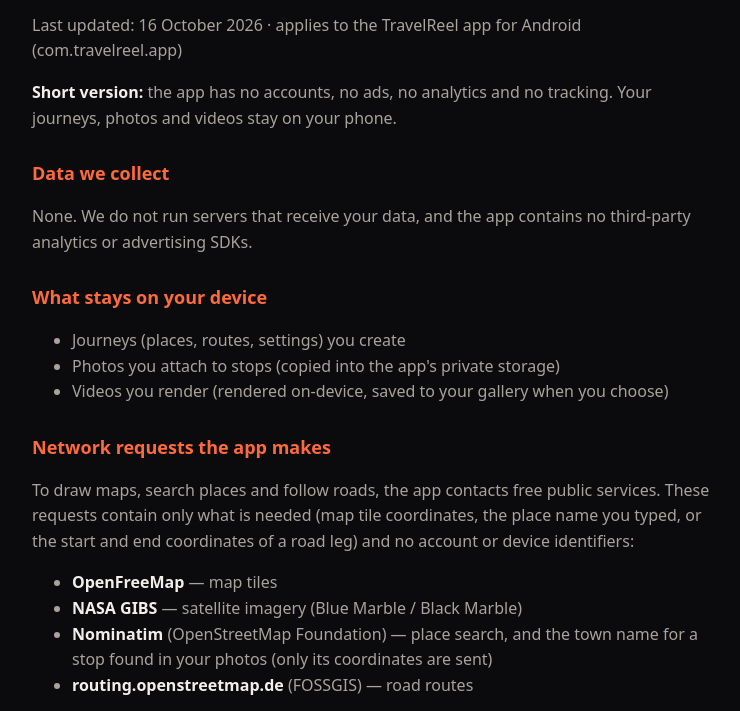
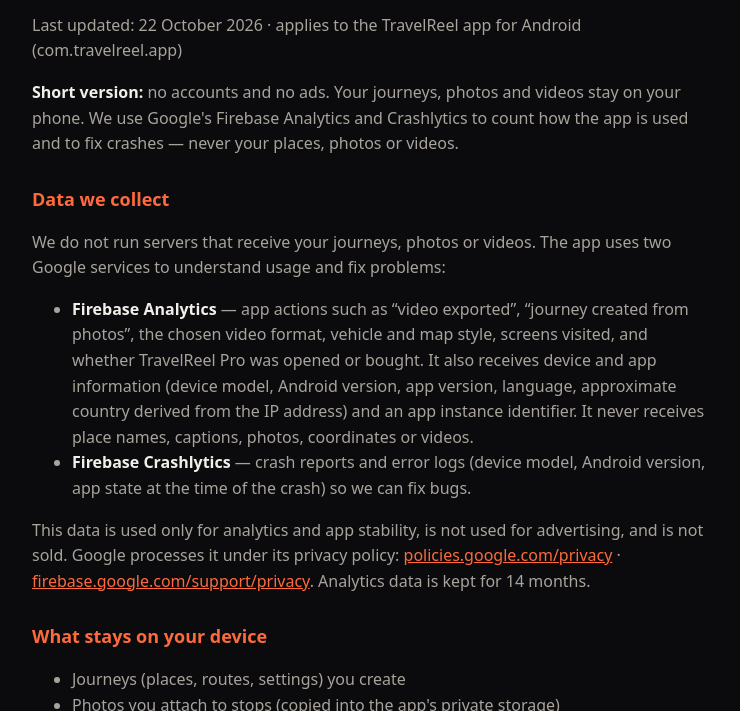
Before and after one commit to saurabhthesuperhero/travelreel, a plain HTML site: page privacy.html in a window 1280 px wide. Shown: the part 88-799 px from the top of the page, without its empty margins (268-1008 px from the left). Drawn offline with Linux system fonts and the light colour scheme.

Commit message:
Privacy: disclose Firebase Analytics + Crashlytics (2.0.1)

```diff
--- a/privacy.html
+++ b/privacy.html
@@ -9,10 +9,13 @@
 p,li{color:var(--mute)}strong{color:var(--fg)}
 </style></head><body><main>
 <h1>TravelReel Privacy Policy</h1>
-<p>Last updated: 16 October 2026 · applies to the TravelReel app for Android (com.travelreel.app)</p>
-<p><strong>Short version:</strong> the app has no accounts, no ads, no analytics and no tracking. Your journeys, photos and videos stay on your phone.</p>
+<p>Last updated: 22 October 2026 · applies to the TravelReel app for Android (com.travelreel.app)</p>
+<p><strong>Short version:</strong> no accounts and no ads. Your journeys, photos and videos stay on your phone. We use Google's Firebase Analytics and Crashlytics to count how the app is used and to fix crashes — never your places, photos or videos.</p>
 <h2>Data we collect</h2>
-<p>None. We do not run servers that receive your data, and the app contains no third-party analytics or advertising SDKs.</p>
+<p>We do not run servers that receive your journeys, photos or videos. The app uses two Google services to understand usage and fix problems:</p>
+<ul><li><strong>Firebase Analytics</strong> — app actions such as “video exported”, “journey created from photos”, the chosen video format, vehicle and map style, screens visited, and whether TravelReel Pro was opened or bought. It also receives device and app information (device model, Android version, app version, language, approximate country derived from the IP address) and an app instance identifier. It never receives place names, captions, photos, coordinates or videos.</li>
+<li><strong>Firebase Crashlytics</strong> — crash reports and error logs (device model, Android version, app state at the time of the crash) so we can fix bugs.</li></ul>
+<p>This data is used only for analytics and app stability, is not used for advertising, and is not sold. Google processes it under its privacy policy: <a href="https://policies.google.com/privacy" style="color:var(--accent)">policies.google.com/privacy</a> · <a href="https://firebase.google.com/support/privacy" style="color:var(--accent)">firebase.google.com/support/privacy</a>. Analytics data is kept for 14 months.</p>
 <h2>What stays on your device</h2>
 <ul><li>Journeys (places, routes, settings) you create</li><li>Photos you attach to stops (copied into the app's private storage)</li><li>Videos you render (rendered on-device, saved to your gallery when you choose)</li></ul>
 <h2>Network requests the app makes</h2>
@@ -24,9 +27,9 @@
 <h2>Permissions</h2>
 <ul><li><strong>Photos / media</strong> — only when you pick a photo or save a video</li><li><strong>Photo location</strong> — with “From my trip photos”, the app reads the GPS tags stored in the photos you pick, on your device, to place your stops. It never reads your phone's current location.</li><li><strong>Internet</strong> — maps, search and routing as above</li></ul>
 <h2>Children</h2>
-<p>The app does not knowingly collect any data from anyone, including children.</p>
+<p>TravelReel is not directed at children under 13, and we do not knowingly collect personal information from them.</p>
 <h2>Deleting your data</h2>
-<p>Delete a journey or video inside the app, or uninstall the app to remove everything it stored.</p>
+<p>Delete a journey or video inside the app, or uninstall the app to remove everything it stored on your phone. To ask for deletion of analytics data linked to your app instance, email us at the address below.</p>
 <h2>Contact</h2>
 <p>TravelReel is made by Saikaizen Innovations. Questions: <a href="mailto:superprogrammersaurabh@gmail.com" style="color:var(--accent)">superprogrammersaurabh@gmail.com</a></p>
 </main></body></html>
```
